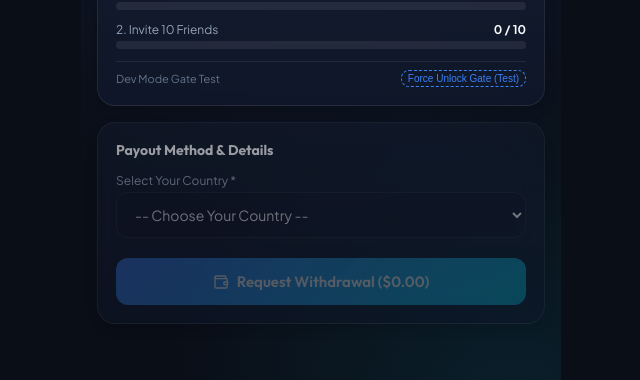
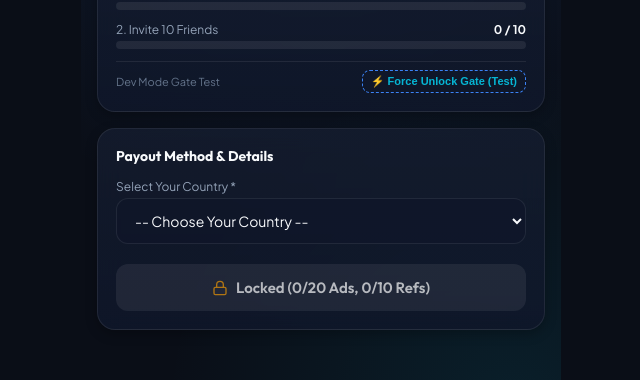
Before and after one commit to zdev2424/ad-bot, a React (Vite) app in the folder client/: page / in a window 1280 px wide. Both pictures are taken after a click on the button "Withdraw". Shown: the part 230-610 px from the top of the page, without its empty margins (319-959 px from the left). Built offline with nearby package versions, Linux system fonts and the light colour scheme; no server answers; the HTML template or start-up script is replaced by a standard one.

Commit message:
fix(withdraw): make country selector and payment fields freely interactive

```diff
--- a/client/src/views/WithdrawView.jsx
+++ b/client/src/views/WithdrawView.jsx
@@ -56,13 +56,13 @@ export default function WithdrawView({ user, onStatusChange }) {
     }
 
     if (!isFullyEligible) {
-      setErrorMsg('Eligibility gate locked: Requires 20 ads watched and 10 referrals.');
+      setErrorMsg('Eligibility gate locked: You must watch 20 ads and invite 10 friends (or toggle Dev Mode Test above).');
       return;
     }
 
     setSubmitting(true);
     try {
-      // Call backend (v1: status flag only, no address data sent)
+      // Call backend (v1: status flag only, zero address data sent)
       const res = await withdrawalApi.request({ devBypass });
       if (res.success) {
         setLiveStatus('pending');
@@ -164,20 +164,24 @@ export default function WithdrawView({ user, onStatusChange }) {
         <div style={{ marginTop: '8px', paddingTop: '8px', borderTop: '1px solid var(--border-color)', display: 'flex', justifyContent: 'space-between', alignItems: 'center' }}>
           <span style={{ fontSize: '11px', color: 'var(--text-muted)' }}>{t('withdraw.devBypass')}</span>
           <button
-            onClick={() => setDevBypass(!devBypass)}
-            style={{ background: 'none', border: '1px dashed var(--accent-blue)', color: 'var(--accent-blue)', borderRadius: 'var(--radius-sm)', padding: '2px 6px', fontSize: '10px', cursor: 'pointer' }}
+            type="button"
+            onClick={() => {
+              setDevBypass(!devBypass);
+              setErrorMsg(null);
+            }}
+            style={{ background: 'none', border: '1px dashed var(--accent-blue)', color: 'var(--accent-cyan)', borderRadius: 'var(--radius-sm)', padding: '4px 8px', fontSize: '11px', fontWeight: '700', cursor: 'pointer' }}
           >
-            {devBypass ? 'Disable Bypass' : t('withdraw.forceUnlock')}
+            {devBypass ? '✅ Test Bypass Active (Disable)' : '⚡ ' + t('withdraw.forceUnlock')}
           </button>
         </div>
       </div>
 
-      {/* Payment Form */}
-      <div className="glass-card" style={{ opacity: isFullyEligible ? 1 : 0.6 }}>
+      {/* Payment Form (Always Interactive) */}
+      <div className="glass-card">
         <h4 style={{ fontSize: '14px', fontWeight: '700', marginBottom: '14px' }}>{t('withdraw.payoutMethod')}</h4>
 
         <form onSubmit={handleSubmitWithdrawal} style={{ display: 'flex', flexDirection: 'column', gap: '12px' }}>
-          {/* Country Selector (No default selection) */}
+          {/* Country Selector */}
           <div>
             <label style={{ fontSize: '12px', color: 'var(--text-secondary)', marginBottom: '4px', display: 'block' }}>
               {t('withdraw.selectCountry')} *
@@ -185,10 +189,11 @@ export default function WithdrawView({ user, onStatusChange }) {
             <select
               className="form-select"
               value={country}
-              disabled={!isFullyEligible || liveStatus === 'pending'}
+              disabled={liveStatus === 'pending'}
               onChange={(e) => {
                 setCountry(e.target.value);
                 setEthMethod(''); // reset sub-provider on country change
+                setErrorMsg(null);
               }}
             >
               <option value="">-- Choose Your Country --</option>
@@ -207,13 +212,16 @@ export default function WithdrawView({ user, onStatusChange }) {
                 <div style={{ display: 'grid', gridTemplateColumns: '1fr 1fr', gap: '8px' }}>
                   <button
                     type="button"
-                    disabled={!isFullyEligible || liveStatus === 'pending'}
-                    onClick={() => setEthMethod('telebirr')}
+                    disabled={liveStatus === 'pending'}
+                    onClick={() => {
+                      setEthMethod('telebirr');
+                      setErrorMsg(null);
+                    }}
                     style={{
                       padding: '12px 10px',
                       borderRadius: 'var(--radius-md)',
                       border: ethMethod === 'telebirr' ? '2px solid var(--accent-cyan)' : '1px solid var(--border-color)',
-                      background: ethMethod === 'telebirr' ? 'rgba(6, 182, 212, 0.2)' : 'rgba(15, 23, 42, 0.6)',
+                      background: ethMethod === 'telebirr' ? 'rgba(6, 182, 212, 0.25)' : 'rgba(15, 23, 42, 0.6)',
                       color: ethMethod === 'telebirr' ? '#fff' : 'var(--text-secondary)',
                       fontSize: '13px',
                       fontWeight: '700',
@@ -230,13 +238,16 @@ export default function WithdrawView({ user, onStatusChange }) {
 
                   <button
                     type="button"
-                    disabled={!isFullyEligible || liveStatus === 'pending'}
-                    onClick={() => setEthMethod('cbe')}
+                    disabled={liveStatus === 'pending'}
+                    onClick={() => {
+                      setEthMethod('cbe');
+                      setErrorMsg(null);
+                    }}
                     style={{
                       padding: '12px 10px',
                       borderRadius: 'var(--radius-md)',
                       border: ethMethod === 'cbe' ? '2px solid var(--accent-purple)' : '1px solid var(--border-color)',
-                      background: ethMethod === 'cbe' ? 'rgba(139, 92, 246, 0.2)' : 'rgba(15, 23, 42, 0.6)',
+                      background: ethMethod === 'cbe' ? 'rgba(139, 92, 246, 0.25)' : 'rgba(15, 23, 42, 0.6)',
                       color: ethMethod === 'cbe' ? '#fff' : 'var(--text-secondary)',
                       fontSize: '13px',
                       fontWeight: '700',
@@ -262,7 +273,7 @@ export default function WithdrawView({ user, onStatusChange }) {
                     <input
                       type="text"
                       required
-                      disabled={!isFullyEligible || liveStatus === 'pending'}
+                      disabled={liveStatus === 'pending'}
                       placeholder={ethMethod === 'telebirr' ? '09XXXXXXXX or 07XXXXXXXX' : '1000XXXXXXXXX'}
                       className="form-input"
                       value={ethAccount}
@@ -277,7 +288,7 @@ export default function WithdrawView({ user, onStatusChange }) {
                     <input
                       type="text"
                       required
-                      disabled={!isFullyEligible || liveStatus === 'pending'}
+                      disabled={liveStatus === 'pending'}
                       placeholder="e.g. Abebe Bikila"
                       className="form-input"
                       value={ethFullName}
@@ -298,7 +309,7 @@ export default function WithdrawView({ user, onStatusChange }) {
               <input
                 type="text"
                 required
-                disabled={!isFullyEligible || liveStatus === 'pending'}
+                disabled={liveStatus === 'pending'}
                 placeholder="EQ... (TON) or T... (TRC20 USDT)"
                 className="form-input"
                 value={cryptoAddress}
@@ -310,12 +321,18 @@ export default function WithdrawView({ user, onStatusChange }) {
           {/* Submit Button */}
           <button
             type="submit"
-            disabled={!isFullyEligible || !country || submitting || liveStatus === 'pending'}
+            disabled={!country || submitting || liveStatus === 'pending'}
             className="btn-primary"
-            style={{ marginTop: '8px' }}
+            style={{
+              marginTop: '8px',
+              opacity: !isFullyEligible ? 0.7 : 1,
+              background: !isFullyEligible ? 'rgba(255,255,255,0.1)' : 'var(--gradient-primary)'
+            }}
           >
             {submitting ? (
               <div style={{ width: '16px', height: '16px', border: '2px solid white', borderTopColor: 'transparent', borderRadius: '50%', animation: 'spin 0.8s linear infinite' }} />
+            ) : !isFullyEligible ? (
+              <Lock size={16} color="var(--accent-amber)" />
             ) : (
               <Wallet size={16} />
             )}
@@ -323,6 +340,8 @@ export default function WithdrawView({ user, onStatusChange }) {
               ? 'Request in Queue'
               : submitting
               ? 'Placing in Queue...'
+              : !isFullyEligible
+              ? `Locked (${adsWatched}/20 Ads, ${referralCount}/10 Refs)`
               : `${t('withdraw.requestButton')} ($${balance.toFixed(2)})`}
           </button>
         </form>
```
